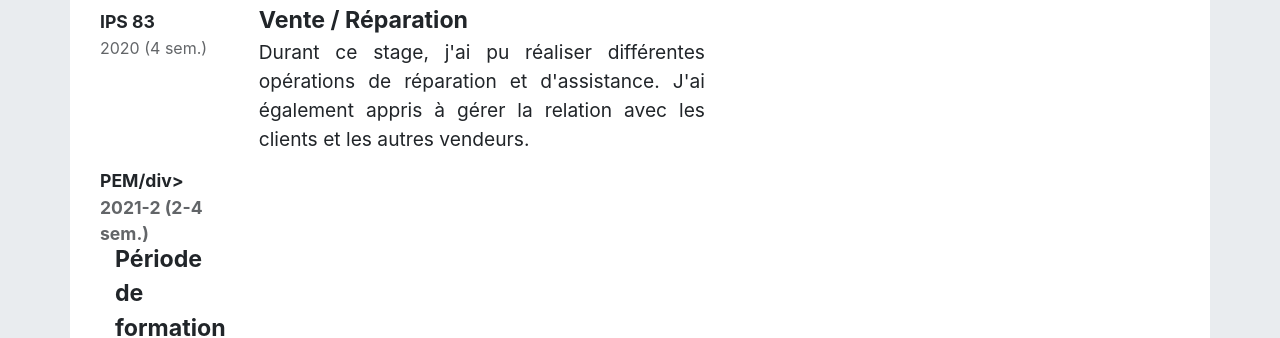
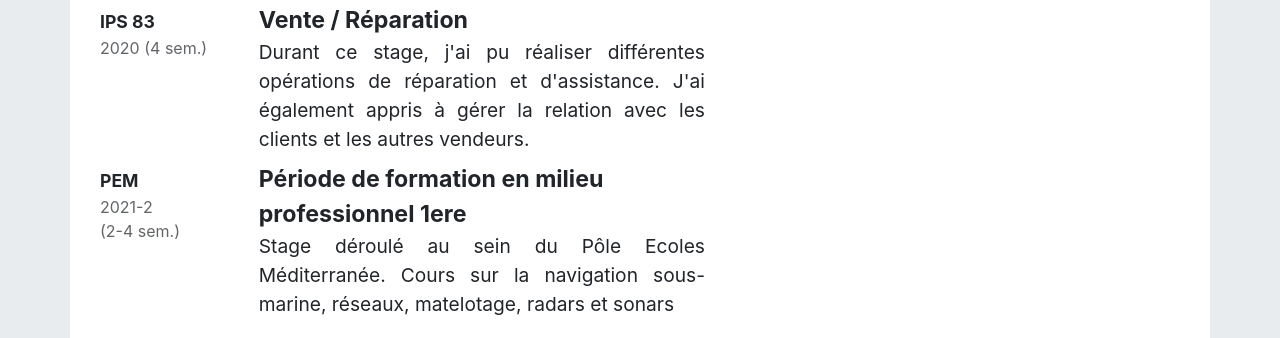
Before and after one commit to AlexisCoranti/alexiscoranti.github.io, a plain HTML site: page pages/cv.html in a window 1280 px wide. Shown: the part 1325-1663 px from the top of the page. Drawn offline with nearby package versions, Linux system fonts and the light colour scheme.

Commit message:
Update cv.html

```diff
--- a/pages/cv.html
+++ b/pages/cv.html
@@ -127,8 +127,8 @@
                             </div>
                             <div class="experience clearfix">
                                 <div class="col-3">
-                                    <div class="lieu">PEM/div>
-                                    <div class="date">2021-2 (2-4 sem.)</div>
+                                    <div class="lieu">PEM</div>
+                                    <div class="date">2021-2<br>(2-4 sem.)</div>
                                 </div>
                                 <div class="col-9">
                                     <div class="profession">Période de formation en milieu professionnel 1ere</div>
```
